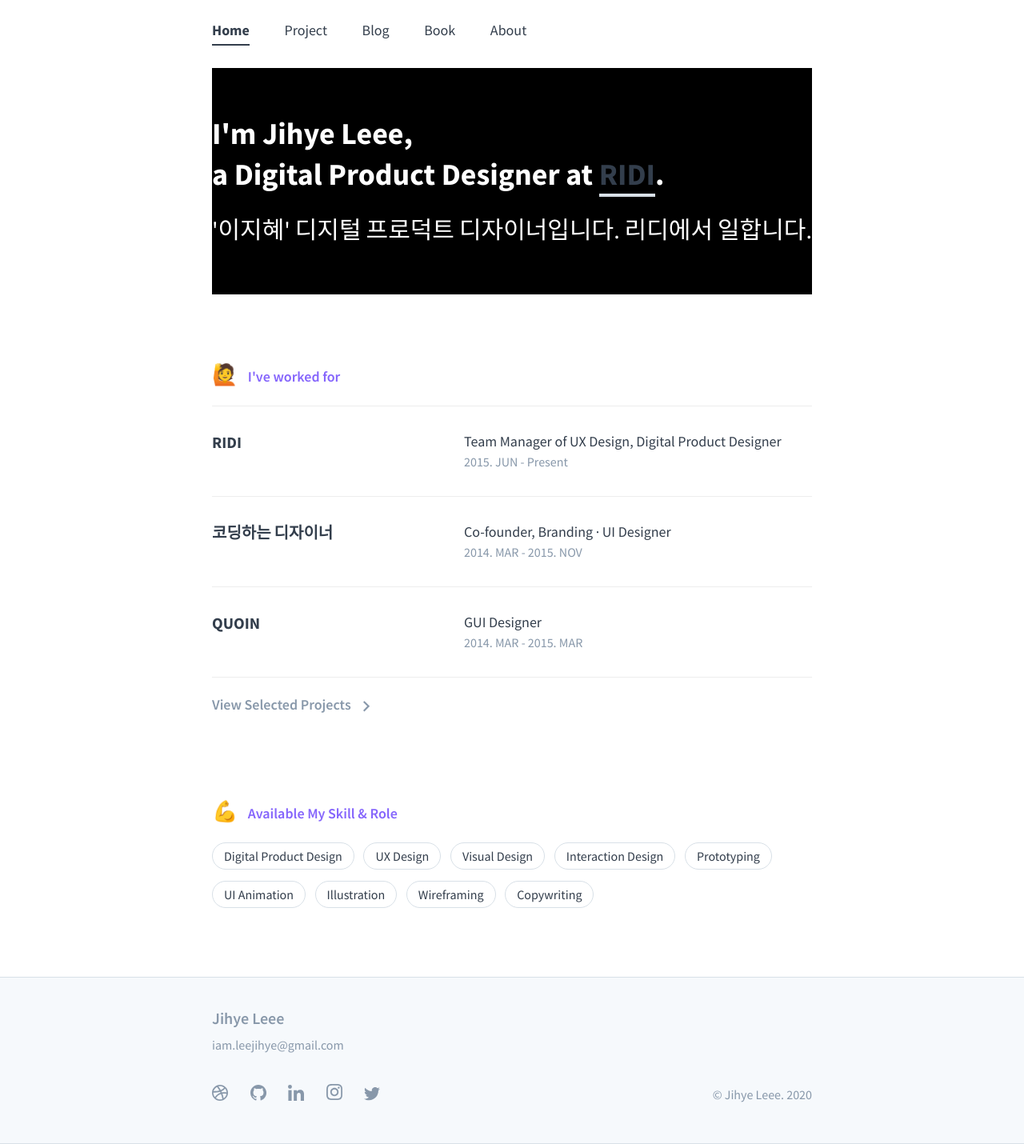
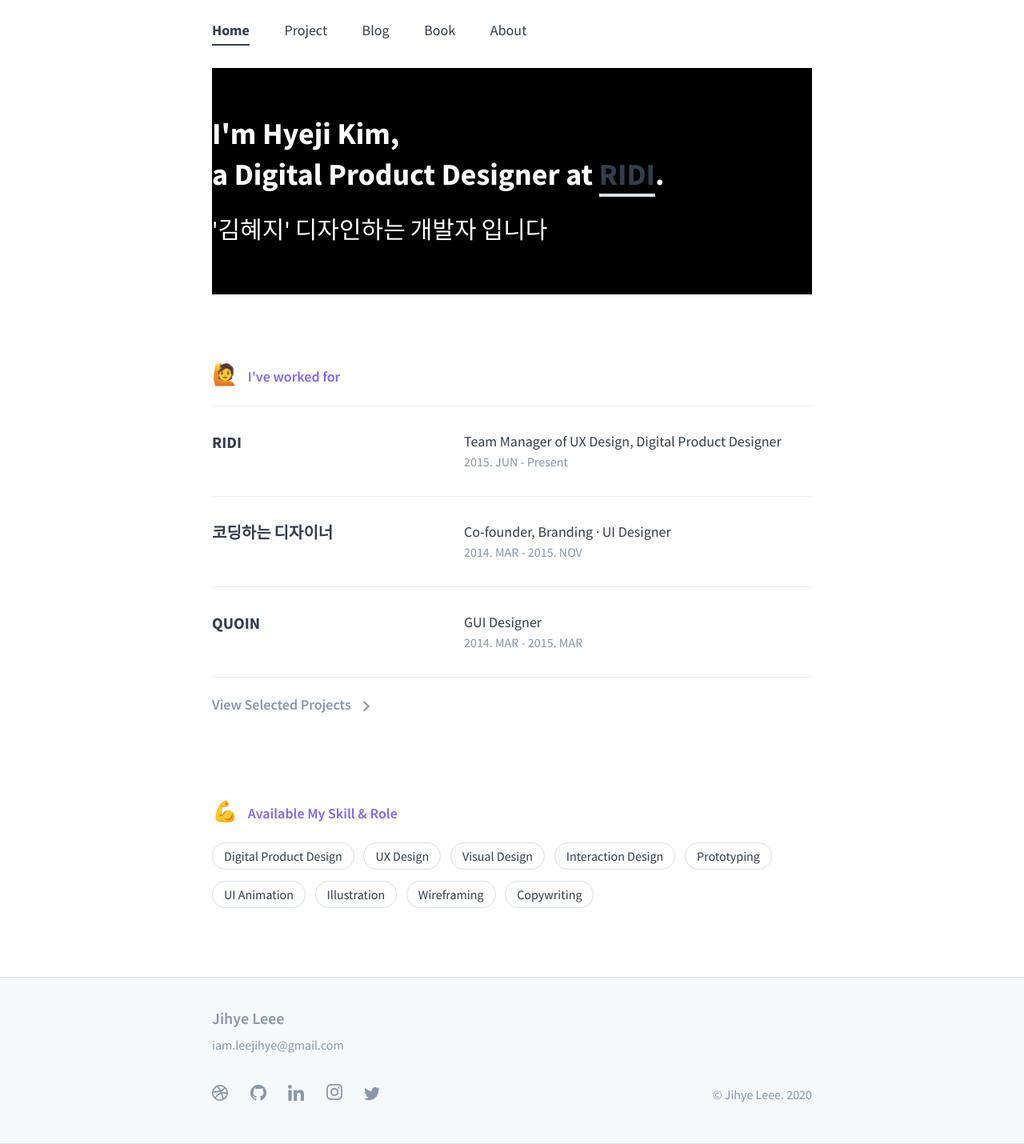
Before and after one commit to HeyHiHello17/HeyHiHello17.github.io, a Jekyll site: the page built from index.md, in a window 1280 px wide. Shown: the whole page at 80% size. Built offline with Jekyll 4.4.1, drawn with Linux system fonts in a browser that asks for light colours.

Commit message:
세션 문구 수정

```diff
--- a/index.md
+++ b/index.md
@@ -8,7 +8,7 @@ description: Jihye Leee, who is a Digital Product Designer based in Seoul, South
 <div class="intro-animation">
 <section class="explanation">
     <h1 class="intro">
-    I'm Jihye Leee,
+    I'm Hyeji Kim,
     </h1>
     <h1 class="intro">a Digital Product Designer at
         <div class="intro-link">
@@ -19,7 +19,7 @@ description: Jihye Leee, who is a Digital Product Designer based in Seoul, South
             <div class="underline"></div>
         </div>.
     </h1>
-    <h2 class="intro">'이지혜' 디지털 프로덕트 디자이너입니다. 리디에서 일합니다.</h2>
+    <h2 class="intro">'김혜지' 디자인하는 개발자 입니다</h2>
 </section>
 </div>
 {% include resume.html %}
```
